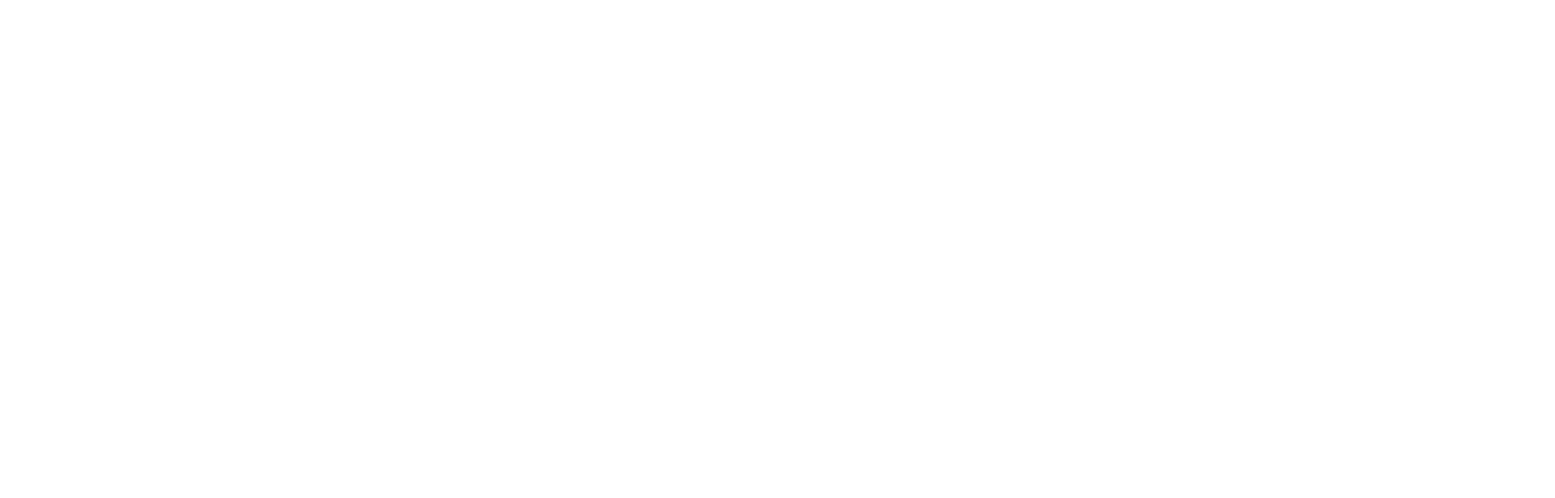
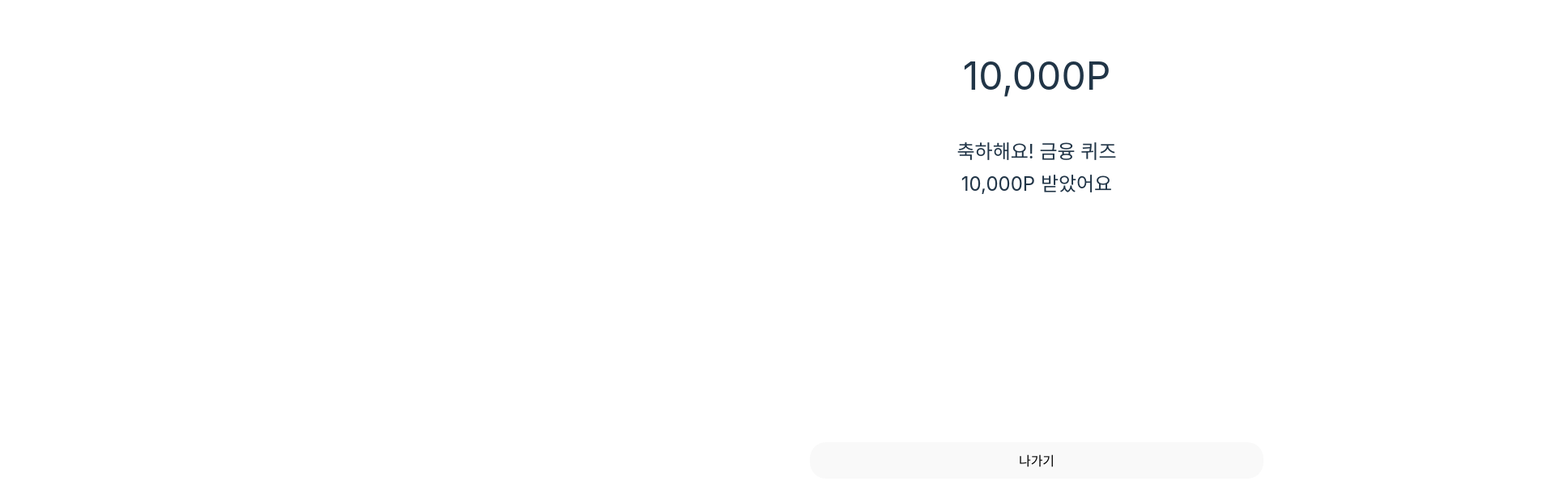
Before and after one commit to kyucchoi/KBcation-front, a Vue app: page /quiz/success in a window 1280 px wide. Shown: the part 568-1184 px from the top of the page at 81% size, 1920 px wide, since content can reach past the window. Before the commit the page ends 800 px from the top, so only its background shows below. Built offline with nearby package versions, Linux system fonts and the light colour scheme; the HTML template or start-up script is replaced by a standard one.

Commit message:
:pencil2: Feat: 퀴즈 성공 화면 구현

```diff
--- a/src/components/ui/button/index.ts
+++ b/src/components/ui/button/index.ts
@@ -25,7 +25,7 @@
       size: {
         default: 'h-9 px-4 py-2',
         sm: 'h-8 rounded-md px-3 text-xs',
-        lg: 'h-12 rounded-[20px] px-8', // rounded-md를 rounded-[20px]로 변경
+        lg: 'h-12 rounded-[20px] text-[16px] px-8', // rounded-md를 rounded-[20px]로 변경
         icon: 'h-9 w-9'
       }
     },
--- a/src/pages/quiz/QuizPage.vue
+++ b/src/pages/quiz/QuizPage.vue
@@ -163,7 +163,6 @@
   max-width: 560px; /* 600px - 40px */
   margin-top: 0;
   margin-bottom: 20px;
-  font-size: 16px;
 }
 
 .answer-button:disabled {
--- a/src/pages/quiz/QuizSuccessPage.vue
+++ b/src/pages/quiz/QuizSuccessPage.vue
@@ -1,7 +1,74 @@
-<script setup lang="ts"></script>
+<script setup lang="ts">
+import Main from '@/components/Main.vue';
+import Button from '@/components/ui/button/Button.vue';
+</script>
 
 <template>
-  <div>퀴즈 성공 화면</div>
+  <Main :padded="false" :bg-gray="false">
+    <div class="success-wrapper">
+      <div class="success-container">
+        <div class="point">10,000P</div>
+        <div class="message-container">
+          <div class="message">축하해요! 금융 퀴즈</div>
+          <div class="message">10,000P 받았어요</div>
+        </div>
+      </div>
+    </div>
+
+    <Button variant="default" class="next-button" size="lg">나가기</Button>
+  </Main>
 </template>
 
-<style scoped></style>
+<style scoped>
+.success-wrapper {
+  min-height: 80vh;
+  display: flex;
+  align-items: center;
+  justify-content: center;
+}
+
+.success-container {
+  display: flex;
+  flex-direction: column;
+  align-items: center;
+  gap: 40px;
+}
+
+.point {
+  color: var(--css-dark-yellow);
+  font-size: 48px;
+}
+
+.message-container {
+  display: flex;
+  flex-direction: column;
+  align-items: center;
+  gap: 4px;
+}
+
+.message {
+  color: var(--black);
+  font-size: 24px;
+}
+
+.next-button {
+  position: absolute;
+  bottom: 0;
+  left: 50%;
+  transform: translateX(-50%);
+  width: calc(100% - 40px); /* 좌우 여백 20px씩 */
+  max-width: 560px; /* 600px - 40px */
+  margin-top: 0;
+  margin-bottom: 20px;
+}
+
+@media (min-width: 600px) {
+  .next-button {
+    bottom: 20px;
+    left: 50%;
+    transform: translateX(-50%);
+    width: calc(100% - 40px);
+    border-radius: 20px;
+  }
+}
+</style>
```
